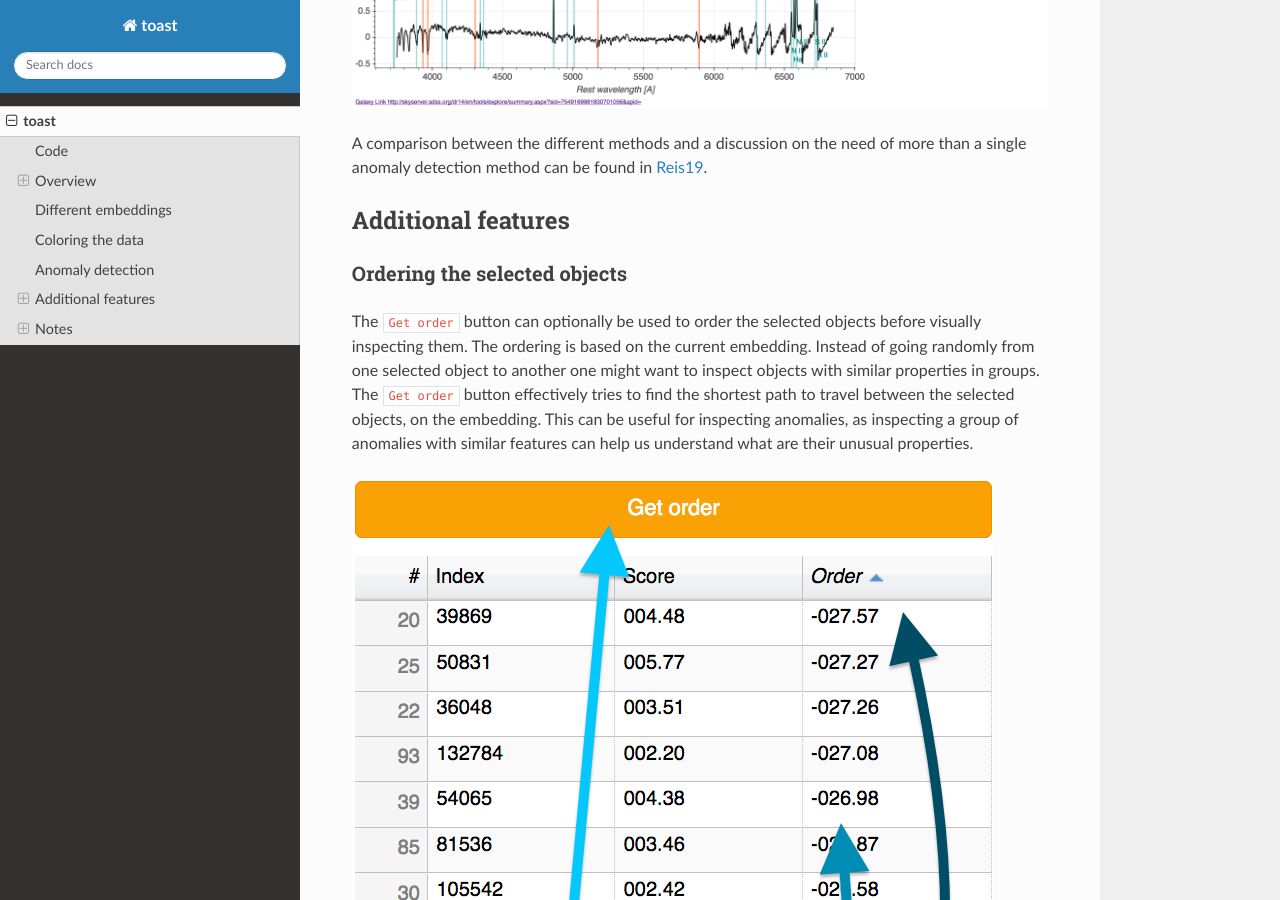
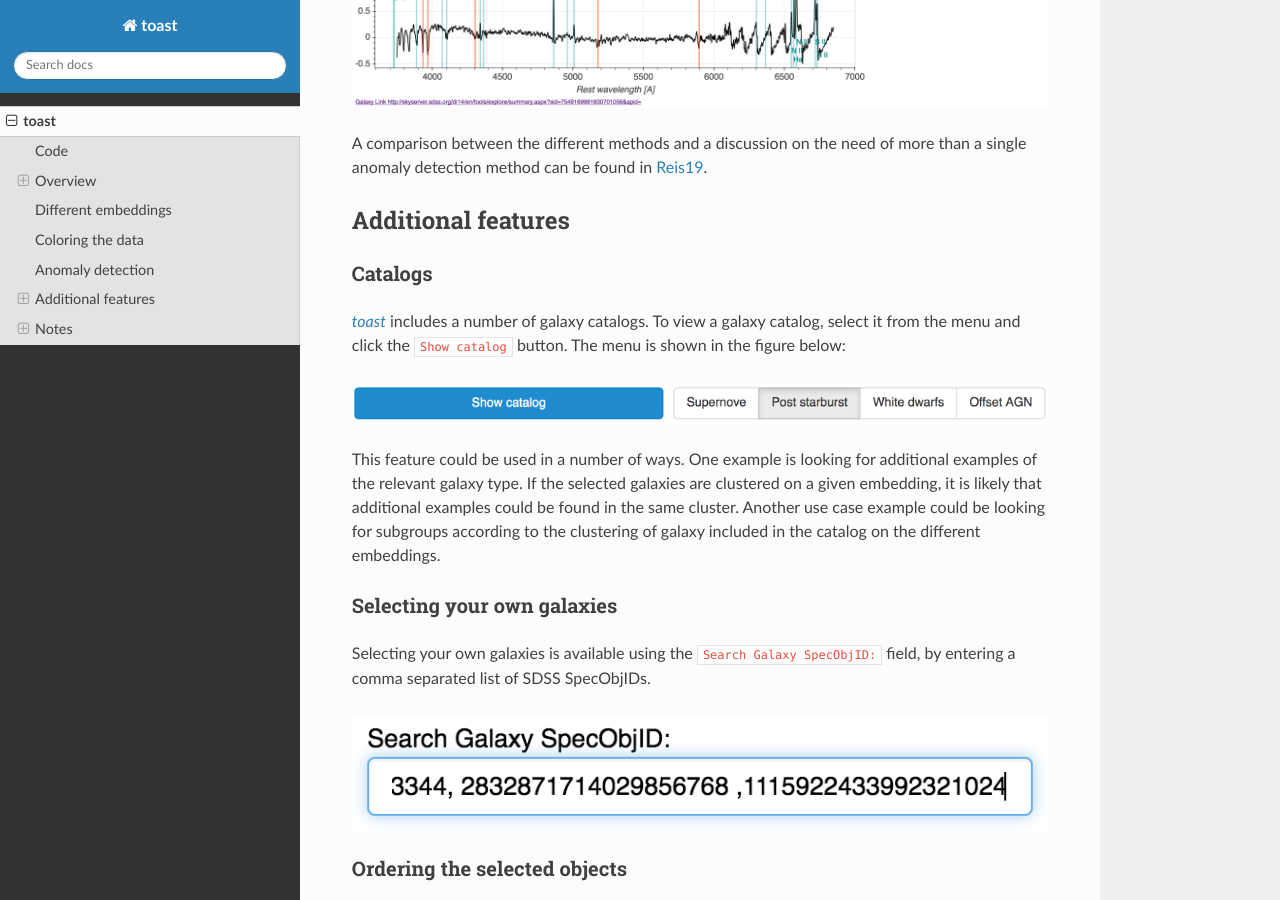
Before and after one commit to ireis/toast_docs, an MkDocs documentation site: the page built from docs/index.md, in a window 1280 px wide and 900 px high, scrolled down 4929 px. Built offline with MkDocs 1.6.1, drawn with Linux system fonts in a browser that asks for light colours; nearby versions of some CDN libraries.

Commit message:
catalogs and search

````diff
--- a/docs/index.md
+++ b/docs/index.md
@@ -67,8 +67,19 @@ A comparison between the different methods and a discussion on the need of more
 
 ## Additional features
 
+### Catalogs
+[*toast*](http://138.197.206.129:5010/galaxies) includes a number of galaxy catalogs. To view a galaxy catalog, select it from the menu and click the ```Show catalog``` button. The menu is shown in the figure below:
+
+![show catalog](catalogs.png)
+
+This feature could be used in a number of ways. One example is looking for additional examples of the relevant galaxy type. If the selected galaxies are clustered on a given embedding, it is likely that additional examples could be found in the same cluster. Another use case example could be looking for subgroups according to the clustering of  galaxy included in the catalog on the different embeddings.
+
+### Selecting your own galaxies
+Selecting your own galaxies is available using the ```Search Galaxy SpecObjID:``` field, by entering a comma separated list of SDSS SpecObjIDs.
+
+![search galaxies](search.png)
+
 ###  Ordering the selected objects
-
 
 The ```Get order``` button can optionally be used to order the selected objects before visually inspecting them. The ordering is based on the current embedding. Instead of going randomly from one selected object to another one might want to inspect objects with similar properties in groups. The ```Get order``` button effectively tries to find the shortest path to travel between the selected objects, on the embedding.
 This can be useful for inspecting anomalies, as inspecting a group of anomalies with similar features can help us understand what are their unusual properties.
````
Also changed, not shown: docs/catalogs.png (added), docs/search.png (added).
